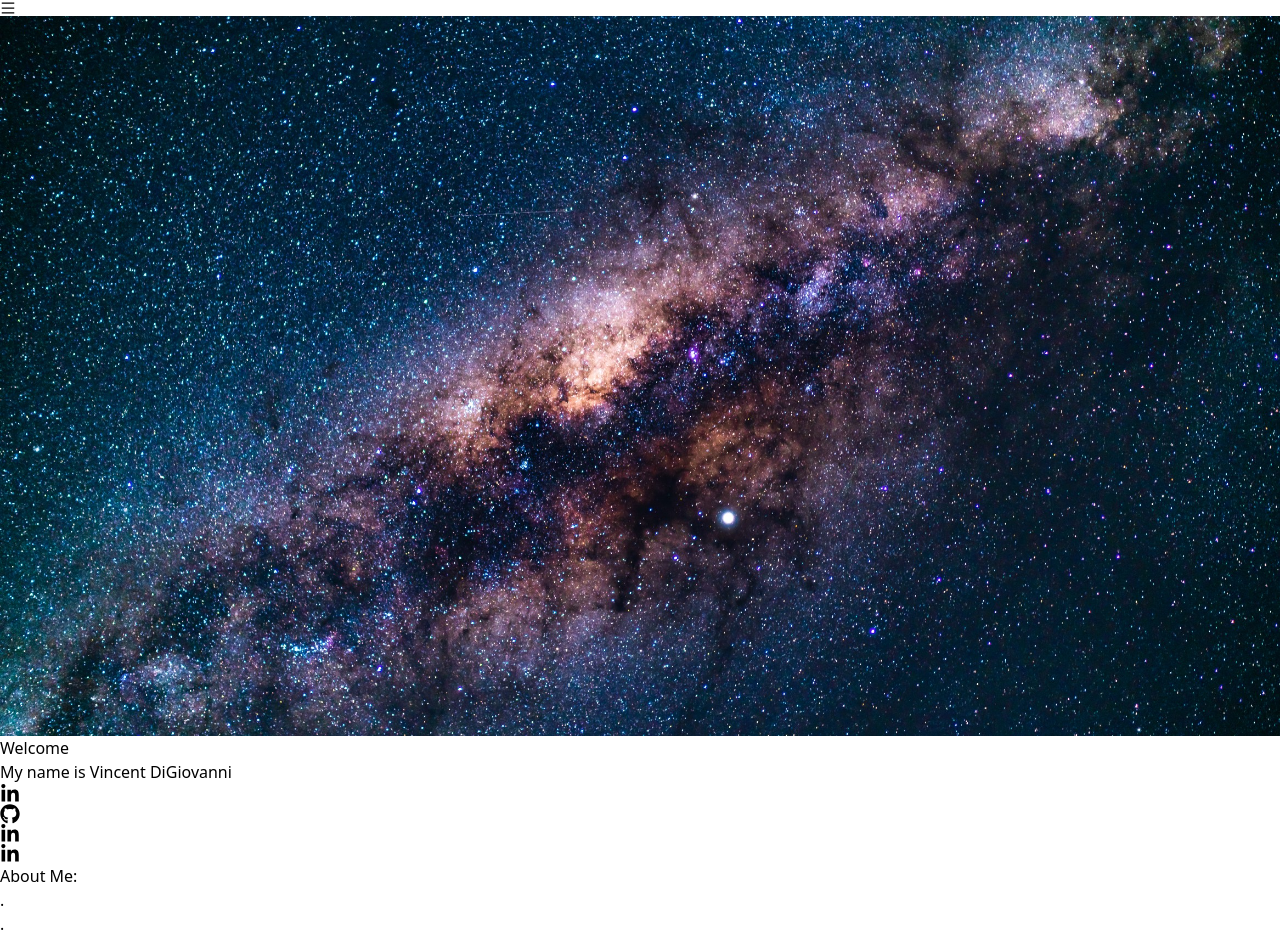
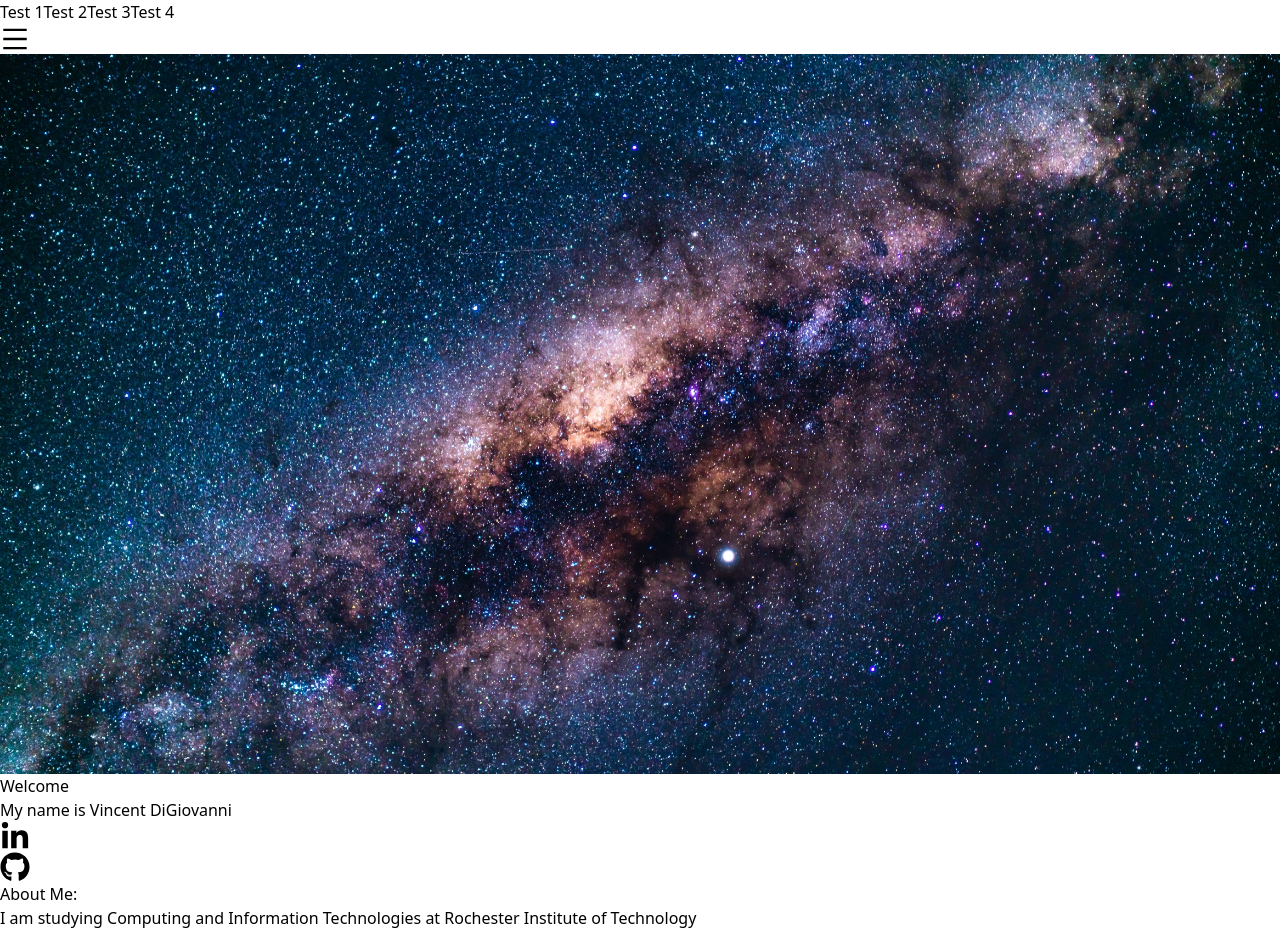
Before and after one commit to vdigi00/vincentdigi-site, a React (Vite) app: page / in a window 1280 px wide. Shown: the top 949 px of the page. Built offline with nearby package versions, Linux system fonts and the light colour scheme.

Commit message:
Beginning of top nav

```diff
--- a/src/App.jsx
+++ b/src/App.jsx
@@ -1,13 +1,12 @@
-import { useState } from 'react'
+import Topnav from './components/Topnav'
 import Sidenav from './components/Sidenav'
 import Hero from './components/Hero'
 import Main from './components/Main'
 
 function App() {
-  const [count, setCount] = useState(0)
-
   return (
     <div>
+      <Topnav />
       <Sidenav />
       <Hero />
       <Main />
--- a/src/components/Hero.jsx
+++ b/src/components/Hero.jsx
@@ -1,19 +1,17 @@
 import React from 'react'
-import { FaLinkedinIn, FaGithub, FaGit } from 'react-icons/fa'
+import { FaLinkedinIn, FaGithub } from 'react-icons/fa'
 
 const Hero = () => {
     return (
         <div id='hero'>
             <img className='w-full h-screen object-cover' src='../src/assets/images/Space.jpg' alt='Space Background'></img>
-            <div className='w-full h-screen absolute top-0 left-0 bg-white/50'>
-                <div className='max-w-[700px] m-auto h-full w-full flex flex-col justify-center lg:items-start items-center'>
+            <div className='w-full h-screen absolute top-0 left-0 bg-white/80'>
+                <div className='max-w-[700px] m-auto h-full w-full flex flex-col justify-center sm:items-start items-center'>
                     <h1 className='sm:text-5xl text-4xl font-bold text-grey-800'>Welcome</h1>
                     <h2 className='flex sm:text-3xl text-2xl pt-4 text-grey-800'>My name is Vincent DiGiovanni</h2>
-                    <div className='flex justify-between pt-6 max-w-[200px] w-full'>
-                        <FaLinkedinIn className='cursor-pointer' size={20} />
-                        <FaGithub className='cursor-pointer' size={20} />
-                        <FaLinkedinIn className='cursor-pointer' size={20} />
-                        <FaLinkedinIn className='cursor-pointer' size={20} />
+                    <div className='flex justify-between pt-6 max-w-[100px] w-full'>
+                        <FaLinkedinIn className='cursor-pointer' size={30} />
+                        <FaGithub className='cursor-pointer' size={30} />
                     </div>
                 </div>
             </div>
--- a/src/components/Main.jsx
+++ b/src/components/Main.jsx
@@ -2,18 +2,9 @@ import React from 'react';
 
 const Main = () => {
     return (
-        <div id='main' className='max-w-[1000px] m-auto md:pl-20 p-4 py-16'>
+        <div id='main' className='min-h-full max-w-[1000px] m-auto md:pl-20 p-4 py-16'>
             <h1 className='text-4xl font-bold'>About Me:</h1>
-            <p>.</p>
-            <p>.</p>
-            <p>.</p>
-            <p>.</p>
-            <p>.</p>
-            <p>.</p>
-            <p>.</p>
-            <p>.</p>
-            <p>.</p>
-            <p>.</p>
+            <p className='pt-5'>I am studying Computing and Information Technologies at Rochester Institute of Technology</p>
         </div>
     )
 }
--- a/src/components/Sidenav.jsx
+++ b/src/components/Sidenav.jsx
@@ -10,7 +10,7 @@ const Sidenav = () => {
 
     return (
         <div>
-           <AiOutlineMenu onClick={ handleNav } className='absolute top-8 right-8 z-[99] scale-150 md:hidden' />
+           <AiOutlineMenu onClick={ handleNav } className='absolute top-8 right-8 z-[99] sm:hidden' size={30} />
             {
                 nav ? (
                         <div className='fixed w-full h-screen bg-white/20 flex flex-col justify-center items-center z-20'>
--- a/src/components/Topnav.jsx
+++ b/src/components/Topnav.jsx
@@ -1,15 +1,22 @@
-import React, { useState } from 'react'
+import React from 'react'
 
-const Topnav = () => {
-    const [nav, setNav] = useState(false)
-    const handleNav = () => {
-        setNav(!nav)
-    }
-
+const TopNav = () => {
     return (
-        <div>
-        </div>
+            <nav className='fixed w-full flex flex-nowrap flex-row justify-center items-center z-[99] border border-black'>
+            <a className='w-[8em] flex justify-center items-center m-2 p-3 border border-black'>
+                Test 1
+            </a>
+            <a className='w-[8em] flex justify-center items-center m-2 p-3 border border-black'>
+                Test 2
+            </a>
+            <a className='w-[8em] flex justify-center items-center m-2 p-3 border border-black'>
+                Test 3
+            </a>
+            <a className='w-[8em] flex justify-center items-center m-2 p-3 border border-black'>
+                Test 4
+            </a>
+        </nav>
     )
 }
 
-export default Topnav
+export default TopNav
```
